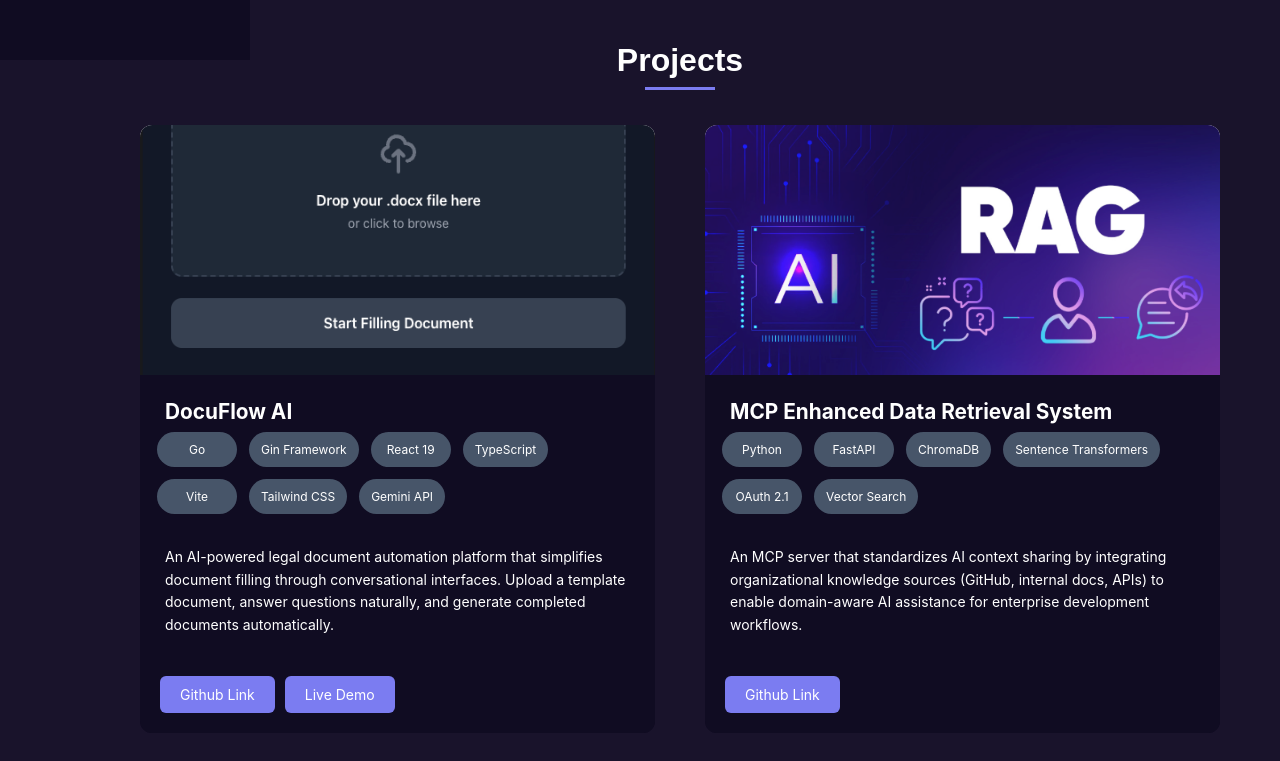
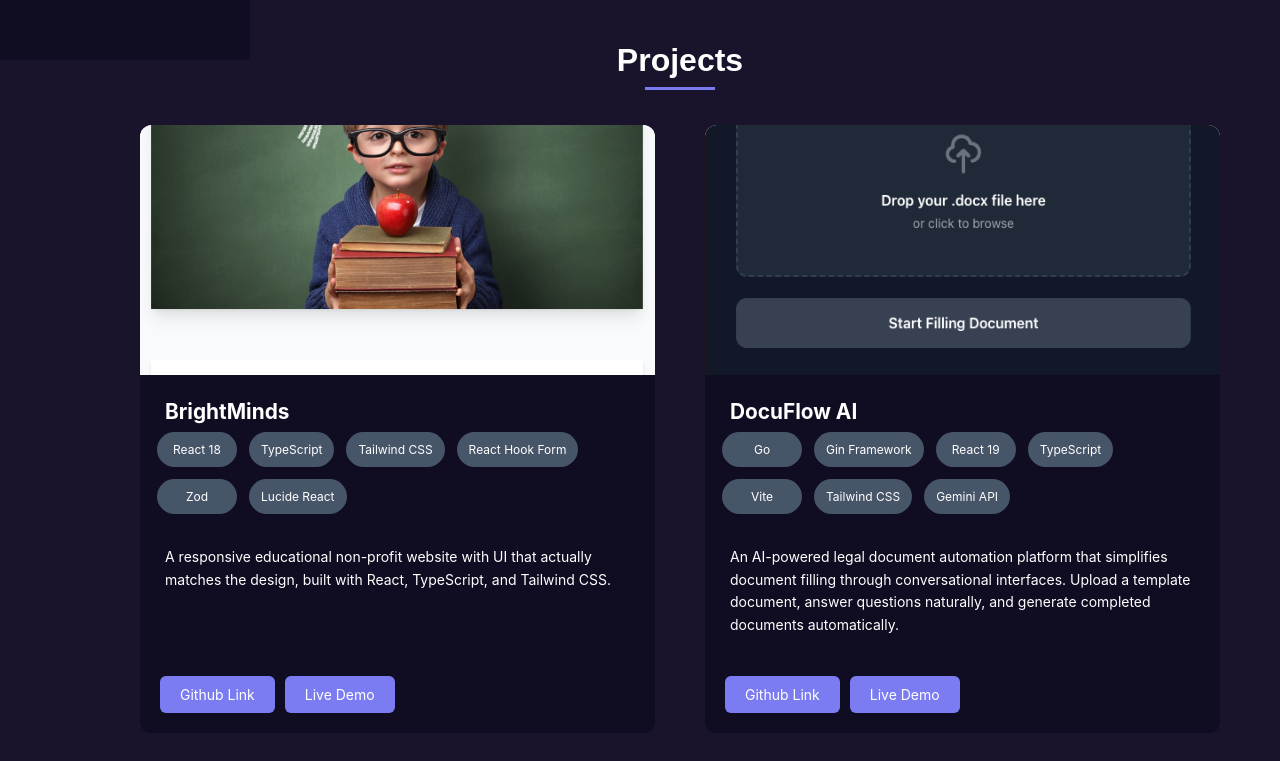
Before and after one commit to kalpalathika/ReactJs-Personal-Portfolio, a React (Create React App) app: page / in a window 1280 px wide. Shown: the part 740-1501 px from the top of the page. Built offline with nearby package versions, Linux system fonts and the light colour scheme.

Commit message:
Add BrightMinds project to portfolio

```diff
--- a/src/Projects/Projects.js
+++ b/src/Projects/Projects.js
@@ -5,6 +5,33 @@ import Fade from "react-reveal/Fade";
 import Flip from "react-reveal/Flip";
 const Projects = () => {
   const projectList = [
+    {
+      name: "BrightMinds",
+      des: "A responsive educational non-profit website with UI that actually matches the design, built with React, TypeScript, and Tailwind CSS.",
+      image: "brightMinds.png",
+      techused: [
+        {
+          techname: "React 18",
+        },
+        {
+          techname: "TypeScript",
+        },
+        {
+          techname: "Tailwind CSS",
+        },
+        {
+          techname: "React Hook Form",
+        },
+        {
+          techname: "Zod",
+        },
+        {
+          techname: "Lucide React",
+        }
+      ],
+      projectlink: "https://github.com/kalpalathika/BrightMinds",
+      demoLink: "https://kalpalathika.github.io/BrightMinds/"
+    },
     {
       name: "DocuFlow AI",
       des: "An AI-powered legal document automation platform that simplifies document filling through conversational interfaces. Upload a template document, answer questions naturally, and generate completed documents automatically.",
```
Also changed, not shown: public/brightMinds.png (added).
